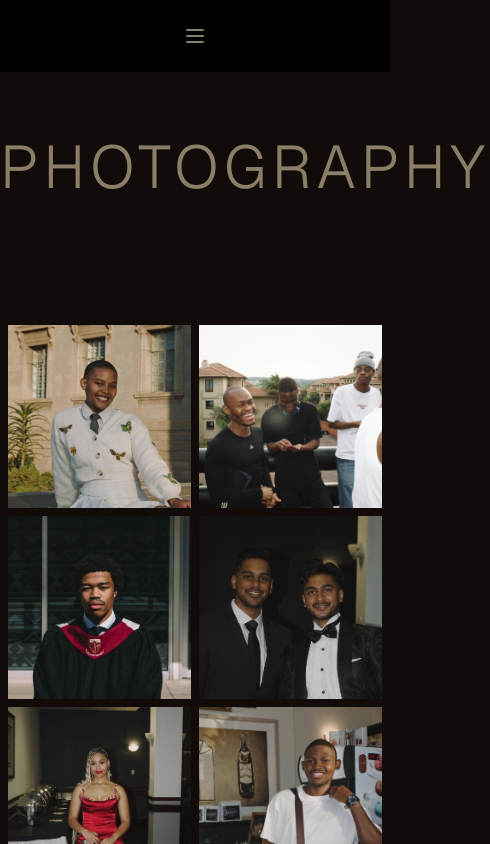
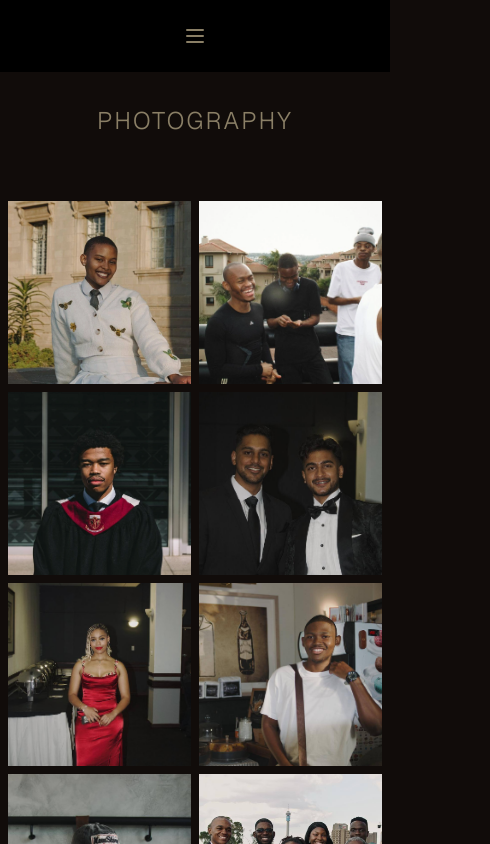
Before and after one commit to LupryM/Ozee, a Next.js app: page /photography in a window 390 px wide. Shown: the top 844 px of the page, 490 px wide, since content can reach past the window. Built offline with nearby package versions, Linux system fonts and the light colour scheme.

Commit message:
mobile queries

```diff
--- a/app/photography/page.tsx
+++ b/app/photography/page.tsx
@@ -7,9 +7,12 @@ export default function PhotographyPage() {
       <Navbar />
 
       {/* Photography Heading */}
-      <div className="py-16 text-center" style={{ backgroundColor: "#110C0A" }}>
+      <div
+        className="py-8 sm:py-12 md:py-16 text-center"
+        style={{ backgroundColor: "#110C0A" }}
+      >
         <h1
-          className="text-6xl font-light tracking-widest"
+          className="text-2xl sm:text-3xl md:text-5xl lg:text-6xl font-light tracking-widest px-6 sm:px-4"
           style={{ color: "#8A7F66" }}
         >
           PHOTOGRAPHY
@@ -17,7 +20,10 @@ export default function PhotographyPage() {
       </div>
 
       {/* Gallery - now with full brown background */}
-      <div style={{ backgroundColor: "#110C0A" }} className="py-16">
+      <div
+        style={{ backgroundColor: "#110C0A" }}
+        className="py-8 sm:py-12 md:py-16"
+      >
         <Gallery />
       </div>
     </main>
```
